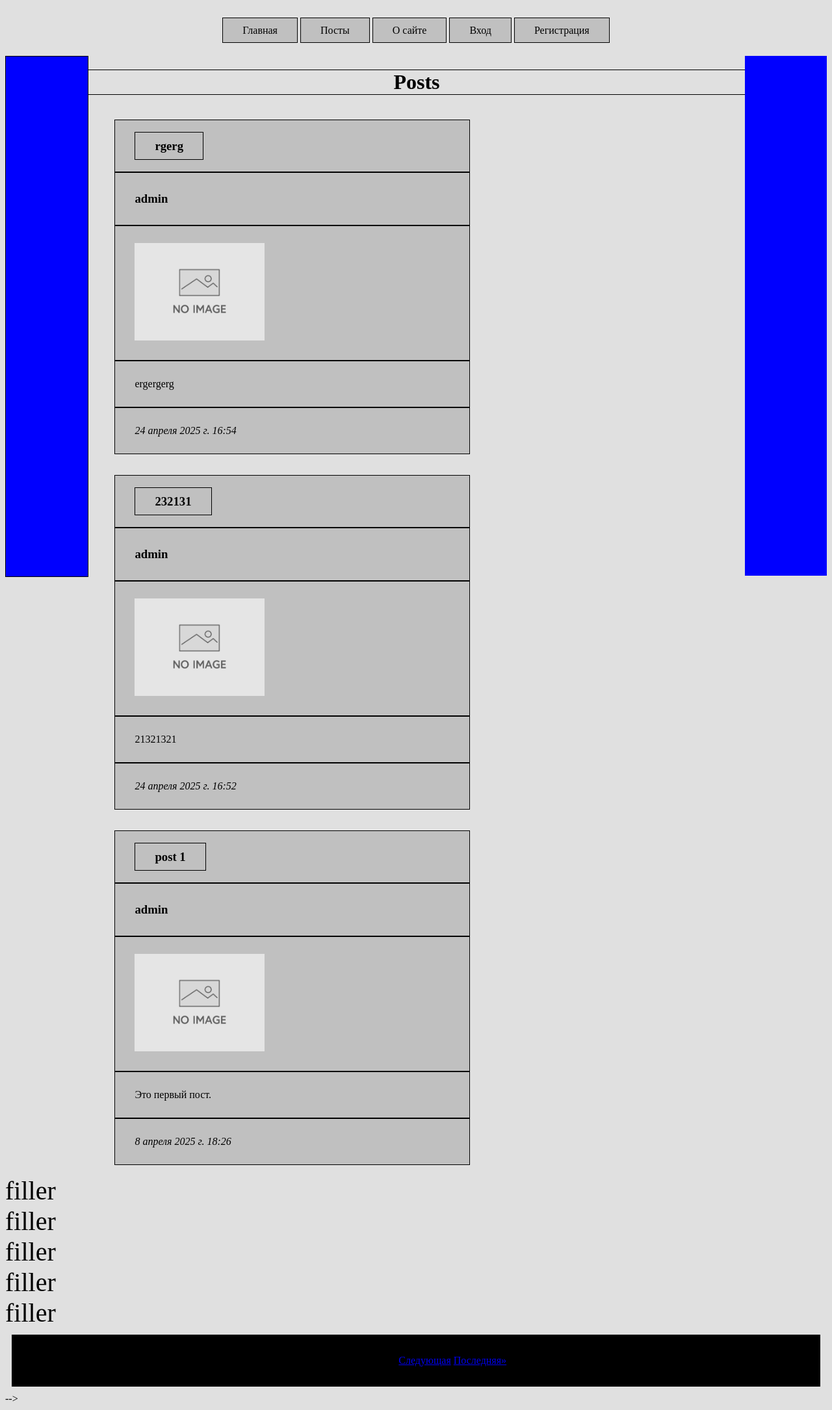
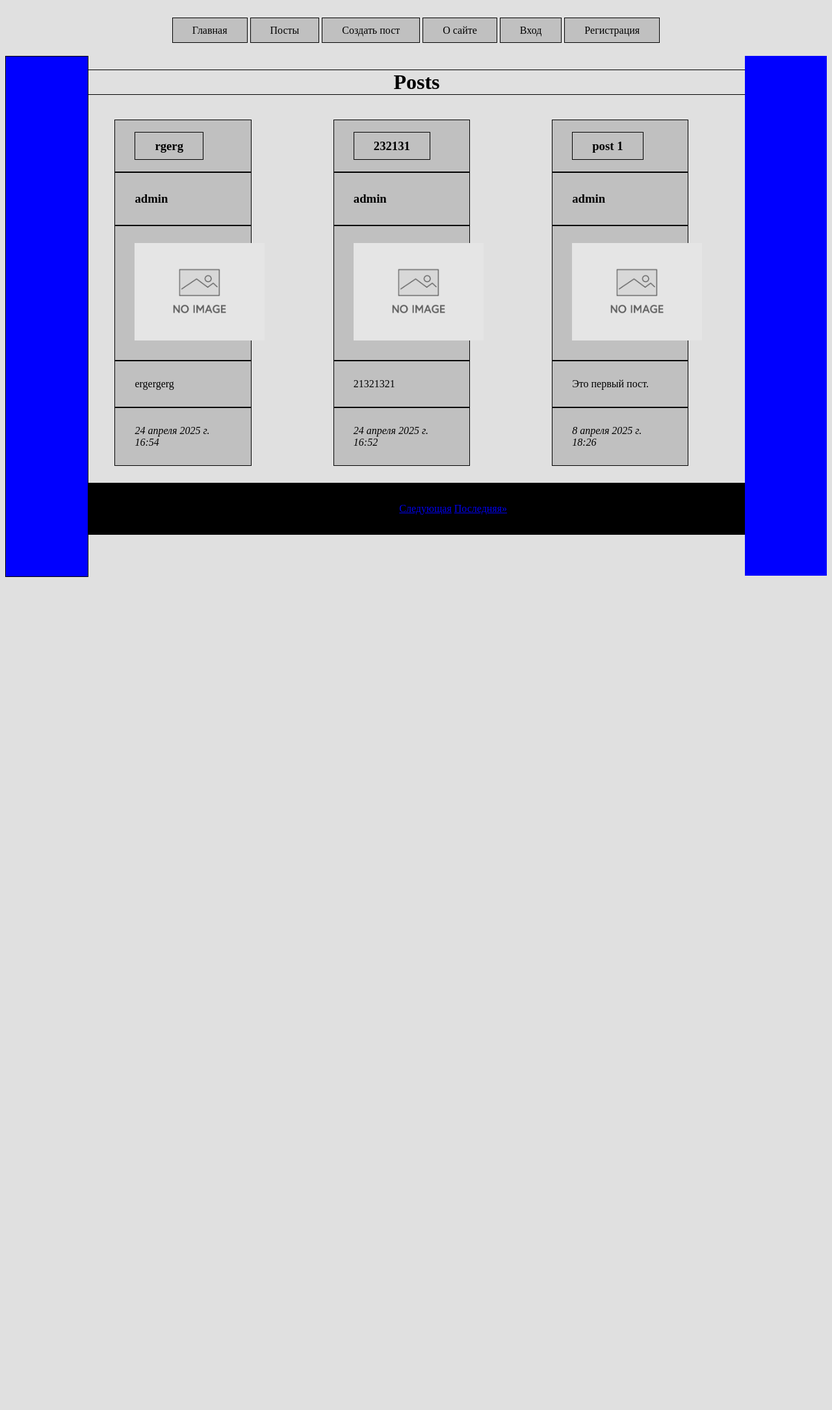
Before and after one commit to Elmersperry/DjangoBlogSite, a Django app: page / in a window 1280 px wide. Shown: the whole page at 65% size. After the commit the page ends 888 px from the top, so only its background shows below. Run offline with Django 5.2, Linux system fonts and the light colour scheme; data comes from the database, SQL or seed files in the repository.

Commit message:
RTGGERTYGRTYRTG

```diff
--- a/blog/templates/blog/about.html
+++ b/blog/templates/blog/about.html
@@ -2,6 +2,8 @@
 {% load static %}
 
 {% block content %}
+
 <h2>О сайте</h2>
 <h3>На сайте нашего блога <span><b>{{ count_posts }}</b></span> постов</h3>
+
 {% endblock content %}
--- a/blog/templates/blog/base.html
+++ b/blog/templates/blog/base.html
@@ -9,10 +9,10 @@
 <!--    <script src="https://cdn.jsdelivr.net/npm/bootstrap@5.0.2/dist/js/bootstrap.bundle.min.js" integrity="sha384-MrcW6ZMFYlzcLA8Nl+NtUVF0sA7MsXsP1UyJoMp4YLEuNSfAP+JcXn/tWtIaxVXM" crossorigin="anonymous"></script>-->
 </head>
 <body>
-<!--<header>-->
 <nav class="my-nav">
     <a class="nav-link" aria-current="page" href="{% url 'blog:index' %}">Главная</a>
     <a class="nav-link" href="#">Посты</a>
+    <a class="nav-link" href="{% url 'blog:add_post' %}">Создать пост</a>
     <a class="nav-link" href="{% url 'blog:about' %}">О сайте</a>
     {% if not user.is_authenticated %}
     <a class="nav-link" href="{% url 'users:login' %}">Вход</a>
@@ -22,15 +22,12 @@
     <a class="nav-link" href="{% url 'users:logout' %}">Выйти</a>
     {% endif %}
 </nav>
-<!--</header>-->
-<!--<main>-->
     <aside class="sidebar-space">
             <h1></h1>
     </aside>
     <aside class="sidebar-space-2">
             <h1></h1>
     </aside>
-<!--</main>-->
 <!--<div>-->
 <!--  <nav class="nav" class="text-light">-->
 <!--    <a class="nav-link active" aria-current="page" href="{% url 'blog:index' %}">Главная</a>-->
@@ -56,7 +53,7 @@
 <!--<footer>-->
 <!--    <h3>rtgrtgrt</h3>-->
 <!--</footer>-->
-<!--{% block content %}-->
-<!--{% endblock content %}-->
+{% block content %}
+{% endblock content %}
 </body>
 </html>
--- a/blog/templates/blog/index.html
+++ b/blog/templates/blog/index.html
@@ -36,11 +36,6 @@
 <!--        {% endif %}-->
 <!--    </span>-->
 <!--</div>-->
-<div class="filler">filler</div>
-<div class="filler">filler</div>
-<div class="filler">filler</div>
-<div class="filler">filler</div>
-<div class="filler">filler</div>
 <div class="pagination">
     <span class="step-links">
         {% if page_obj.has_previous %}
--- a/static/css/styles.css
+++ b/static/css/styles.css
@@ -35,7 +35,7 @@ body {
 
 .post-list {
     display: flex;
-    flex-direction: column;
+    flex-direction: row;
     /* flex-wrap: wrap; */
     justify-content: space-evenly;
 }
@@ -87,6 +87,7 @@ body {
     border: 1px solid black;
     padding: 10px 30px 10px 30px;
     background-color: #C0C0C0;
+    width: 50%;
 }
 
 .post-author {
@@ -131,6 +132,7 @@ body {
 
 .single-posting {
     list-style-type: none;
+    width: 30%;
 }
 
 .single-posting li {
--- a/users/templates/users/login.html
+++ b/users/templates/users/login.html
@@ -6,8 +6,8 @@
 <form method="post">
     {% csrf_token %}
 <!--    {{ form.as_p }}-->
-    <p>Имя пользователя: {{ form.username }}</p>
-    <p>Пароль: {{ form.password }}</p>
+    <p class="generic-element">Имя пользователя: {{ form.username }}</p>
+    <p class="generic-element">Пароль: {{ form.password }}</p>
     <button type="submit">Войти</button>
 </form>
 
```
